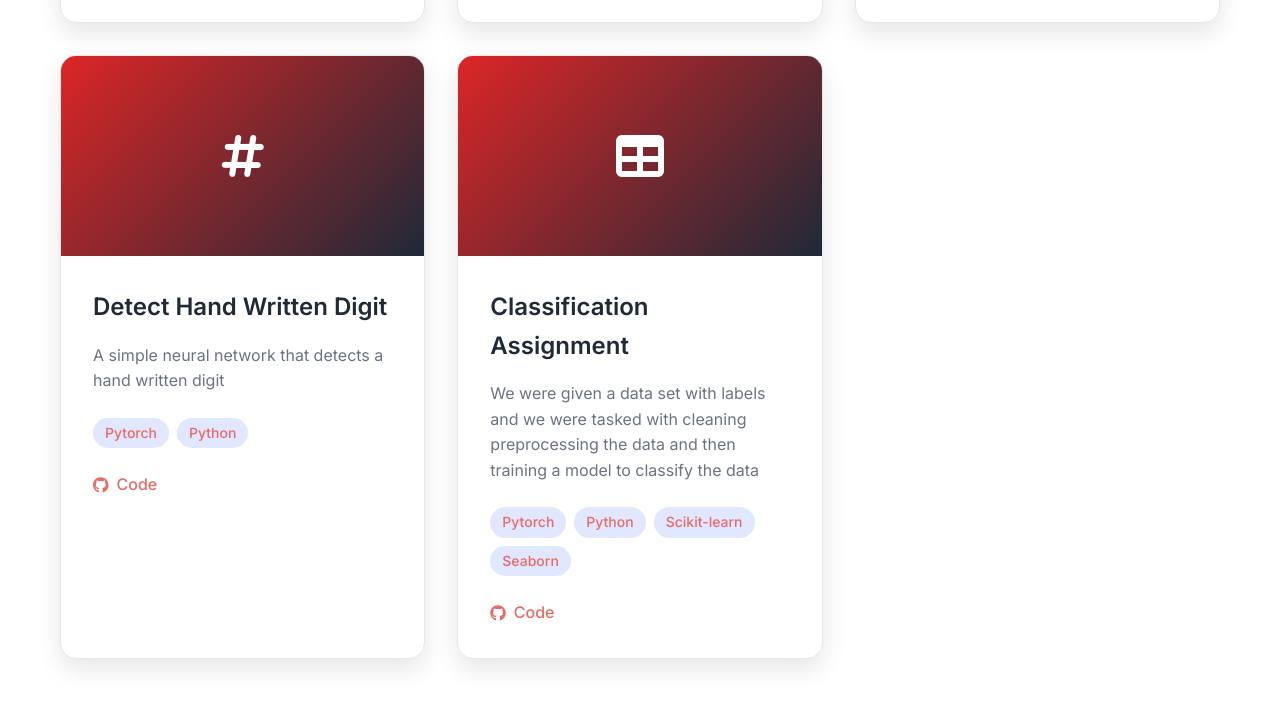
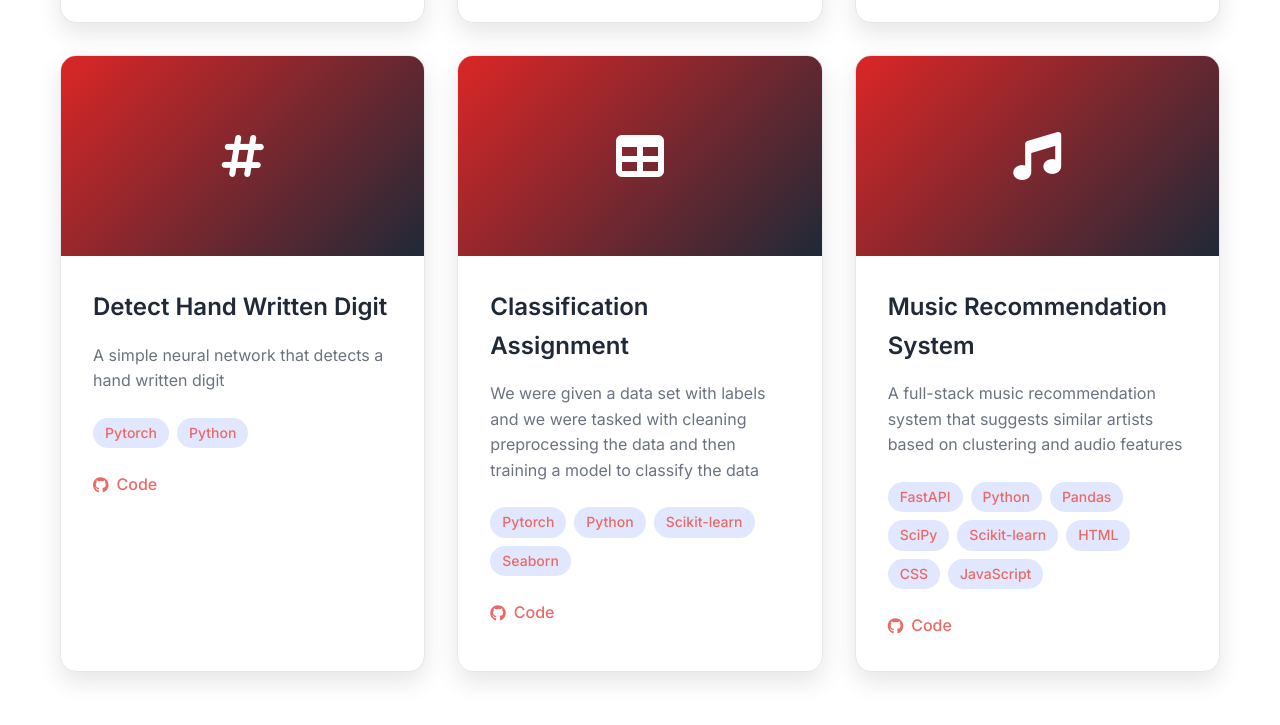
Before and after one commit to ilyKenta/Portfolio, a plain HTML site: page index.html in a window 1280 px wide. Shown: the part 2475-3200 px from the top of the page. Drawn offline with Linux system fonts and the light colour scheme.

Commit message:
updated portfolio

```diff
--- a/index.html
+++ b/index.html
@@ -190,6 +190,29 @@
                         </div>
                     </div>
                 </div>
+
+                <div class="project-card">
+                    <div class="project-image">
+                        <i class="fas fa-music"></i>
+                    </div>
+                    <div class="project-content">
+                        <h3>Music Recommendation System</h3>
+                        <p>A full-stack music recommendation system that suggests similar artists based on clustering and audio features</p>
+                        <div class="project-tech">
+                            <span class="tech-tag">FastAPI</span>
+                            <span class="tech-tag">Python</span>
+                            <span class="tech-tag">Pandas</span>
+                            <span class="tech-tag">SciPy</span>
+                            <span class="tech-tag">Scikit-learn</span>
+                            <span class="tech-tag">HTML</span>
+                            <span class="tech-tag">CSS</span>
+                            <span class="tech-tag">JavaScript</span>
+                        </div>
+                        <div class="project-links">
+                            <a href="https://github.com/ilyKenta/MusicSuggestion" class="project-link"><i class="fab fa-github"></i> Code</a>
+                        </div>
+                    </div>
+                </div>
             </div>
         </div>
     </section>
@@ -278,6 +301,10 @@
                             <i class="fas fa-chart-line"></i>
                             <span>Scikit-learn</span>
                         </div>
+                        <div class="skill-item">
+                            <i class="fas fa-table"></i>
+                            <span>Pandas</span>
+                        </div>
                     </div>
                 </div>
             </div>
@@ -324,9 +351,9 @@
                             <i class="fab fa-github"></i>
                             github.com/ilyKenta
                         </a>
-                        <a href="https://linkedin.com/in/connor-young-194b7b235" class="contact-link">
+                        <a href="https://www.linkedin.com/in/connor-james-young" class="contact-link">
                             <i class="fab fa-linkedin"></i>
-                            linkedin.com/in/connor-young-194b7b235
+                            linkedin.com/in/connor-james-young
                         </a>
                     </div>
                 </div>
```
